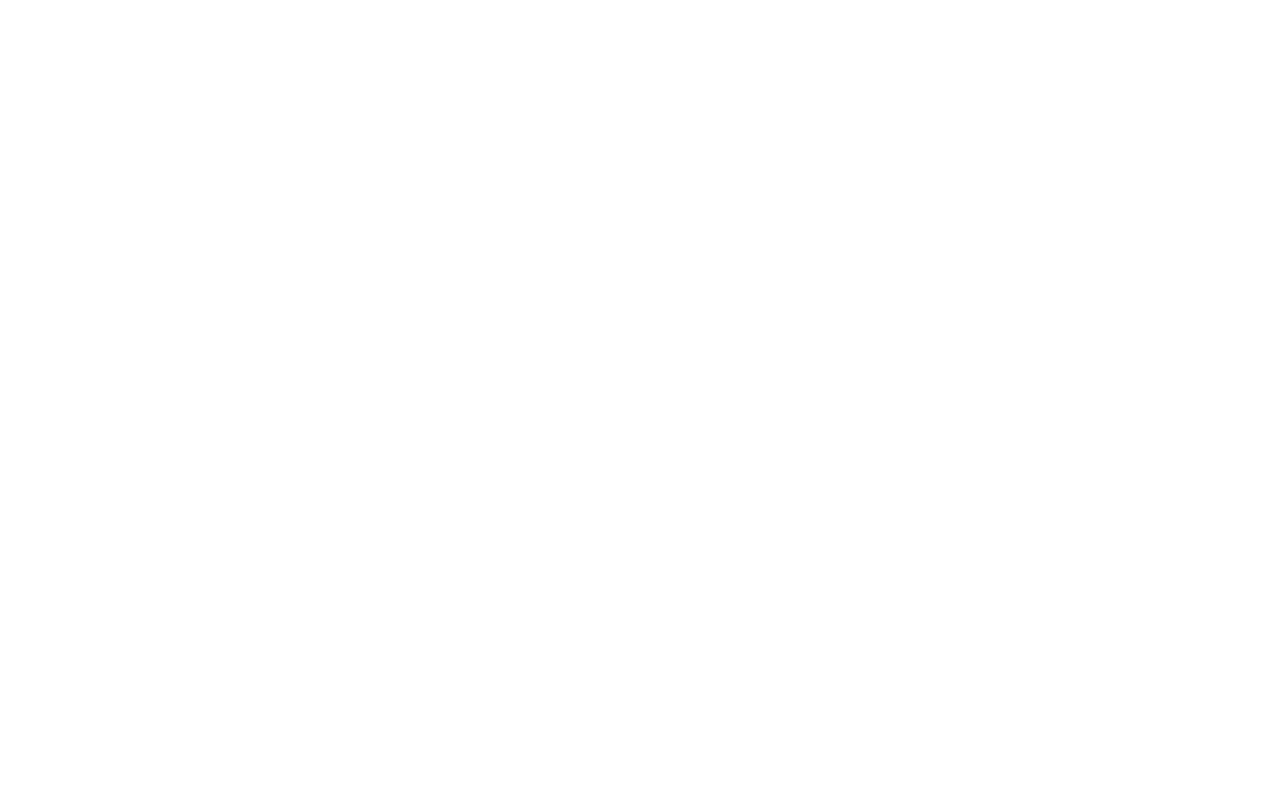
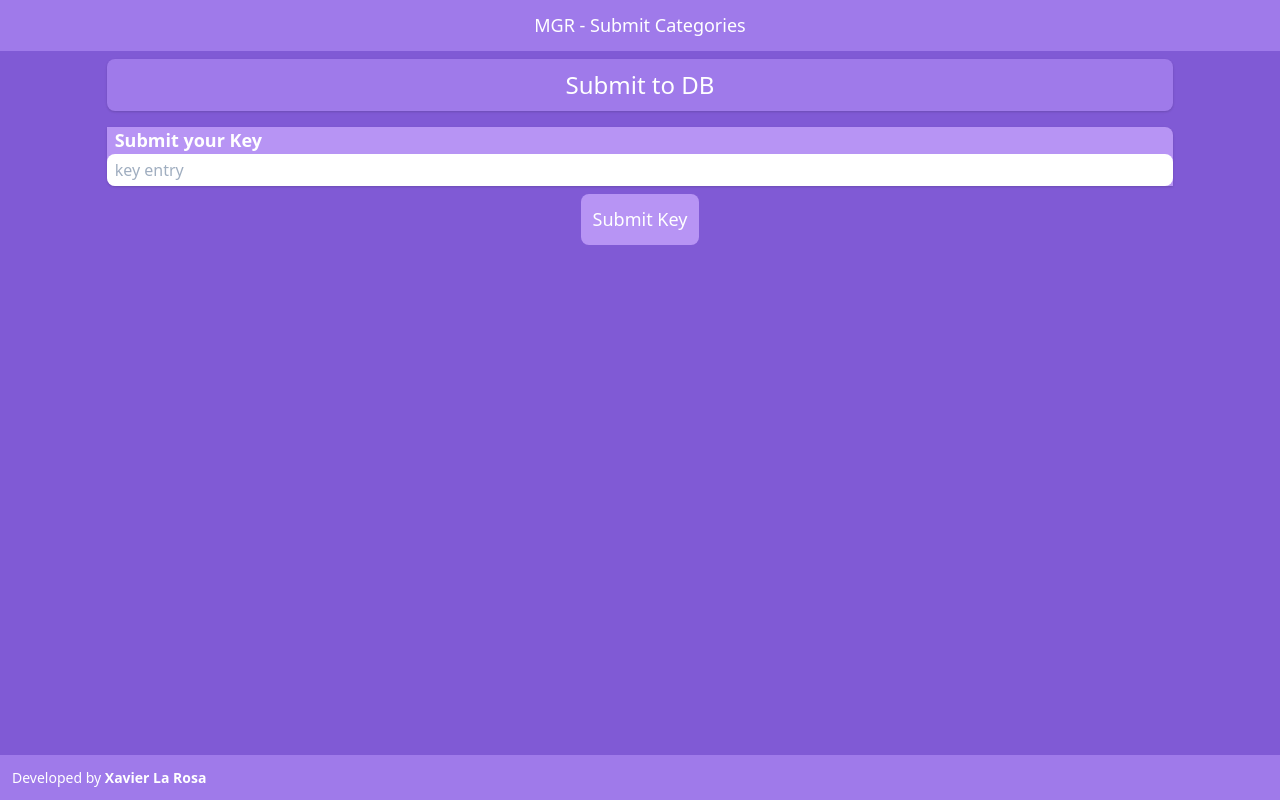
Before and after one commit to XavierLaRosa/mini-game-royale-web-front, an Angular app: page /submit-categories in a window 1280 px wide. Before the commit this address led to /. Built offline with nearby package versions, Linux system fonts and the light colour scheme.

Commit message:
added static submission categories page

```diff
--- a/src/app/app-routing.module.ts
+++ b/src/app/app-routing.module.ts
@@ -9,6 +9,7 @@
 import { ResultsCategoriesComponent } from './pages/results-categories/results-categories.component';
 import { RoundCategoriesComponent } from './pages/round-categories/round-categories.component';
 import { SearchFriendComponent } from './pages/search-friend/search-friend.component';
+import { SubmitCategoriesComponent } from './pages/submit-categories/submit-categories.component';
 
 
 const routes: Routes = [
@@ -20,7 +21,8 @@
   { path: 'create-categories', component: CreateCategoriesComponent },
   { path: 'game-waiting/:gid/:state', component: GameWaitingComponent },
   { path: 'round-categories/:gid', component: RoundCategoriesComponent },
-  { path: 'results-categories/:gid', component: ResultsCategoriesComponent }
+  { path: 'results-categories/:gid', component: ResultsCategoriesComponent },
+  { path: 'submit-categories', component: SubmitCategoriesComponent }
 ];
 
 @NgModule({
--- a/src/app/app.module.ts
+++ b/src/app/app.module.ts
@@ -21,6 +21,7 @@
 import { GameWaitingComponent } from './pages/game-waiting/game-waiting.component';
 import { RoundCategoriesComponent } from './pages/round-categories/round-categories.component';
 import { ResultsCategoriesComponent } from './pages/results-categories/results-categories.component';
+import { SubmitCategoriesComponent } from './pages/submit-categories/submit-categories.component';
 
 @NgModule({
   declarations: [
@@ -35,7 +36,8 @@
     CreateCategoriesComponent,
     GameWaitingComponent,
     RoundCategoriesComponent,
-    ResultsCategoriesComponent
+    ResultsCategoriesComponent,
+    SubmitCategoriesComponent
   ],
   imports: [
     BrowserModule,
--- a/src/app/app.service.ts
+++ b/src/app/app.service.ts
@@ -27,6 +27,10 @@
 
   getUserData(): User{
     return AppService.user
+  }
+
+  getKey(): string {
+    return AppService.KEY
   }
 
   getUserMatching(keyword: string): Observable<any> {
--- /dev/null
+++ b/src/app/pages/submit-categories/submit-categories.component.html
@@ -0,0 +1,70 @@
+<div class="bg-purple-600 h-screen text-white flex flex-col justify-between items-center">
+    <nav class="bg-purple-500 p-3 w-full flex flex-row justify-center items-center">
+        <p class="text-lg">MGR - Submit Categories</p>
+    </nav>
+    <div class="w-full flex flex-col justify-start items-center h-full">
+        <p class="bg-purple-500 p-2 flex flex-col justify-around items-center w-10/12 rounded-lg shadow my-2 text-2xl text-center">
+            Submit to DB
+        </p>
+
+        <div class="w-full flex flex-col justify-center items-center" *ngIf="!keySubmitted">
+            <div class="bg-purple-400 w-10/12 rounded-tr-lg rounded-bl-lg shadow my-2 flex flex-col justify-start items-center">
+                <p class="text-lg font-bold w-full text-left px-2">
+                    Submit your Key
+                </p>
+                <input type="text" name="keyEntry" [(ngModel)]="keyEntry" class="w-full rounded-lg px-2 py-1 text-black" placeholder="key entry">
+            </div>
+            <button (click)="submitKey()" class="bg-purple-400 p-3 text-lg text-center rounded-lg">
+                Submit Key
+            </button>
+        </div>
+
+        <div class="w-full flex flex-col justify-center items-center"  *ngIf="keySubmitted">
+            <div class="bg-purple-500 overflow-y-scroll w-10/12 rounded-tr-lg rounded-bl-lg shadow my-2 flex flex-col justify-start items-center">
+                <p class="text-lg font-bold w-full text-left px-2">
+                    Choose Type of Submission
+                </p>
+                <select class="text-black p-1 w-full" [(ngModel)]="selectedType" (ngModelChange)="updateType()">
+                    <option [ngValue]="'new'">
+                        new category
+                    </option>
+                    <option [ngValue]="'add'">
+                        add to existing category
+                    </option>
+                </select>
+            </div>
+
+            <div *ngIf="selectedType=='new'" class="w-full">
+                new
+            </div>
+            <div *ngIf="selectedType=='add'" class="w-full flex flex-col justify-center items-center">
+                <div class="bg-purple-400 overflow-y-scroll w-10/12 rounded-tr-lg rounded-bl-lg shadow my-2 flex flex-col justify-start items-center">
+                    <p class="text-lg font-bold w-full text-left px-2">
+                        Choose Category Genre
+                    </p>
+                    <select class="text-black p-1 w-full" [(ngModel)]="selectedGenre" (ngModelChange)="updateGenre()">
+                        <option *ngFor="let category of categories" [ngValue]="category._id">
+                            {{category.category}}
+                        </option>
+                    </select>
+                </div>
+
+                <div class="bg-purple-400 w-10/12 rounded-tr-lg rounded-bl-lg shadow my-2 flex flex-col justify-start items-center">
+                    <p class="text-lg font-bold w-full text-left px-2">
+                        Submit an Entry
+                    </p>
+                    <input type="text" name="entry" [(ngModel)]="entry" class="w-full rounded-lg px-2 py-1 text-black" placeholder="entry">
+                </div>
+
+                <button class="bg-purple-400 p-3 text-lg text-center rounded-lg">
+                    Submit
+                </button>
+            </div>
+        </div>
+
+
+    </div>
+    <footer class="bg-purple-500 p-3 w-full flex flex-row justify-between">
+        <p class="text-sm">Developed by <span class="font-bold">Xavier La Rosa</span></p>
+    </footer>
+</div>
--- /dev/null
+++ b/src/app/pages/submit-categories/submit-categories.component.ts
@@ -0,0 +1,44 @@
+import { Component, OnInit } from '@angular/core';
+import { AppService } from 'src/app/app.service';
+import { Category } from '../create-categories/create-categories.component';
+
+@Component({
+  selector: 'app-submit-categories',
+  templateUrl: './submit-categories.component.html',
+  styleUrls: ['./submit-categories.component.css']
+})
+export class SubmitCategoriesComponent implements OnInit {
+  keyEntry: string
+  keySubmitted: boolean = false
+  selectedType: string
+  selectedGenre: string
+  categories: Category[]
+  entry: string
+  constructor(public appService: AppService) { }
+
+  ngOnInit(): void {
+
+  }
+
+  submitKey() {
+    AppService.KEY = this.keyEntry
+    this.appService.getCategories().subscribe({ // get categories option data
+      next: data => {
+        console.log("Categories option API Success: ", data)
+        this.categories = data as Category[]
+        this.keySubmitted = true
+      },
+      error: error => {
+        console.log("Categories option API Error: ", error)
+      }
+    })
+  }
+
+  updateType(){
+
+  }
+
+  updateGenre(){
+
+  }
+}
```
Also changed, not shown: src/app/pages/submit-categories/submit-categories.component.css (added), 1 other file (tests, documents, lock files or other folders).
